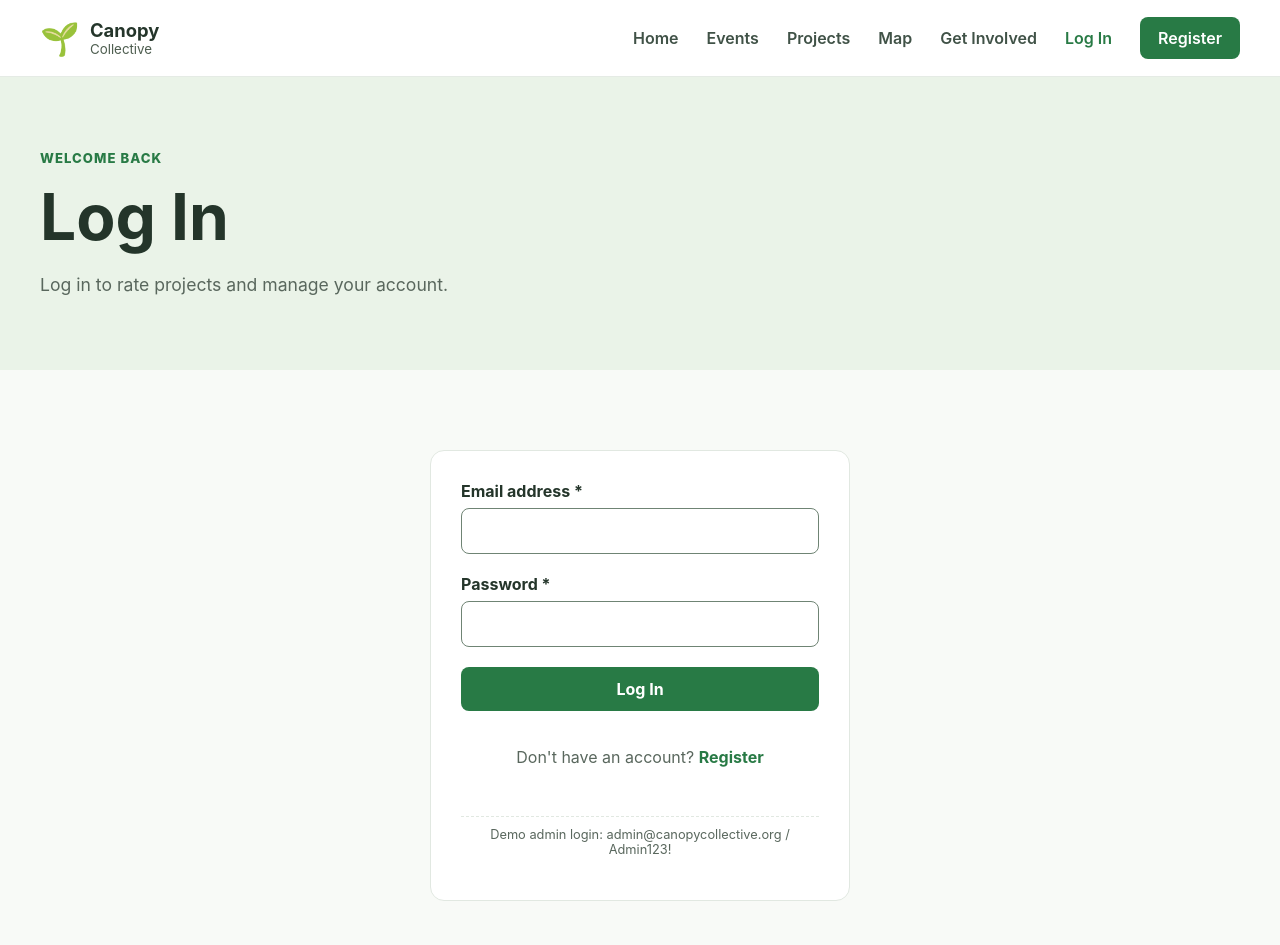
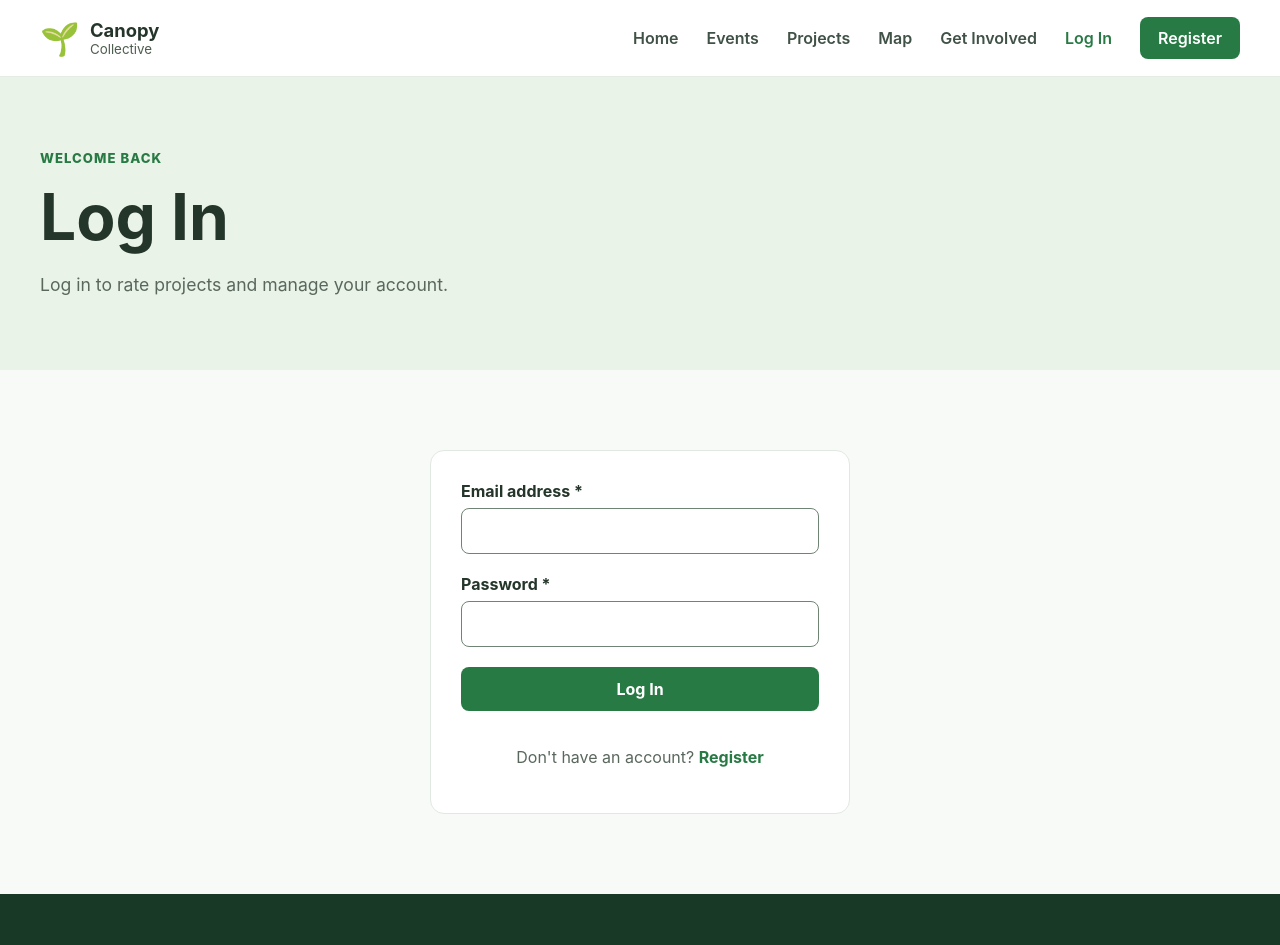
Before and after one commit to atho0121/AlanJudeThomasfit5032, a Vue app in the folder assignments/assignment-1/canopy-collective/: page /login in a window 1280 px wide. Shown: the top 945 px of the page. Built offline with nearby package versions, Linux system fonts and the light colour scheme; no server answers; the database is empty.

Commit message:
fix(login): remove demo login wording

```diff
--- a/assignments/assignment-1/canopy-collective/src/views/LoginView.vue
+++ b/assignments/assignment-1/canopy-collective/src/views/LoginView.vue
@@ -171,9 +171,7 @@ async function submitForm() {
           <RouterLink to="/register">Register</RouterLink>
         </p>
 
-        <p class="auth-hint">
-          Demo admin login: admin@canopycollective.org / Admin123!
-        </p>
+
 
       </form>
 
```
